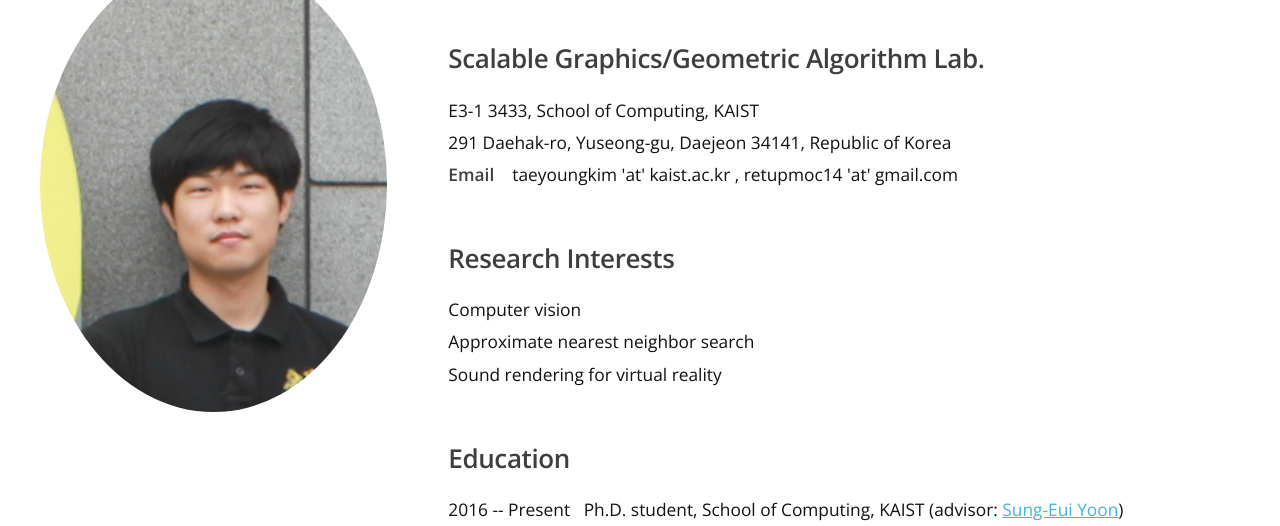
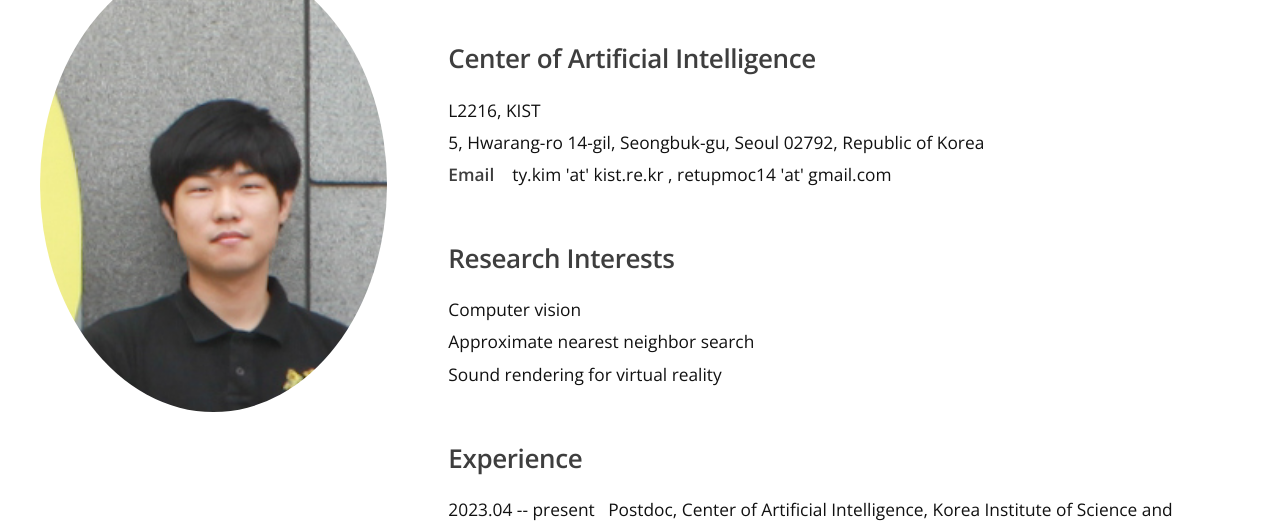
Before and after one commit to retupmoc14/retupmoc14.github.io, a plain HTML site: page index.html in a window 1280 px wide. Shown: the part 250-776 px from the top of the page. Drawn offline with nearby package versions, Linux system fonts and the light colour scheme; a script that the page names is missing.

Commit message:
Update index.html

```diff
--- a/index.html
+++ b/index.html
@@ -31,10 +31,10 @@
 							<header>
 								<h2><strong>Taeyoung Kim </strong></h2>
 							</header>
-							<p></p><h3><strong><a href="http://sglab.kaist.ac.kr/">Scalable Graphics/Geometric Algorithm Lab.</a></strong></h3>
-							       E3-1 3433, School of Computing, KAIST
-							   <br>291 Daehak-ro, Yuseong-gu, Daejeon 34141, Republic of Korea
-							   <br><strong>Email</strong> &nbsp; &nbsp;taeyoungkim 'at' kaist.ac.kr , retupmoc14 'at' gmail.com
+							<p></p><h3><strong>Center of Artificial Intelligence</a></strong></h3>
+							       L2216, KIST
+							   <br>5, Hwarang-ro 14-gil, Seongbuk-gu, Seoul 02792, Republic of Korea
+							   <br><strong>Email</strong> &nbsp; &nbsp;ty.kim 'at' kist.re.kr , retupmoc14 'at' gmail.com
 							   <!--<br><a href="CV_YoungsunKwon.pdf">CV</a>-->
 							<p></p>
 							<p></p><h3><strong>Research Interests</strong></h3>
@@ -42,10 +42,12 @@
 							   <br>Approximate nearest neighbor search
 							   <br>Sound rendering for virtual reality
 							<p></p>
+							<p></p><h3><strong>Experience</strong></h3>
+							2023.04 -- present &nbsp; Postdoc, Center of Artificial Intelligence, Korea Institute of Science and Technology (KIST)
 							<p></p><h3><strong>Education</strong></h3>
-							   2016 -- Present &nbsp; Ph.D. student, School of Computing, KAIST (advisor: <a href="http://sglab.kaist.ac.kr/~sungeui">Sung-Eui Yoon</a>)
-							   <br>2014 -- 2016 &nbsp; M.S., School of Computing, KAIST (advisor: <a href="http://sglab.kaist.ac.kr/~sungeui">Sung-Eui Yoon</a>)
-							   <br>2009 -- 2014 &nbsp; B.S., Computer Engineering, Sungkyunkwan Univ.
+							   2016.03 -- 2023.02 &nbsp; Ph.D. student, School of Computing, KAIST (advisor: <a href="http://sglab.kaist.ac.kr/~sungeui">Sung-Eui Yoon</a>)
+							   <br>2014.03 -- 2016.02 &nbsp; M.S., School of Computing, KAIST (advisor: <a href="http://sglab.kaist.ac.kr/~sungeui">Sung-Eui Yoon</a>)
+							   <br>2009.03 -- 2014.02 &nbsp; B.S., Computer Engineering, Sungkyunkwan Univ.
 							<p></p>
 						</div>
 					</div>
```
